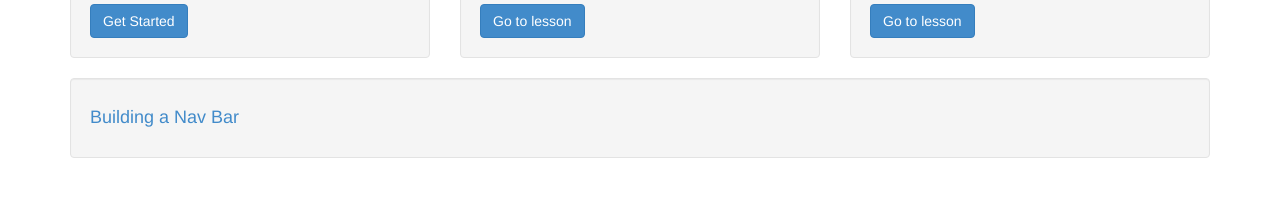
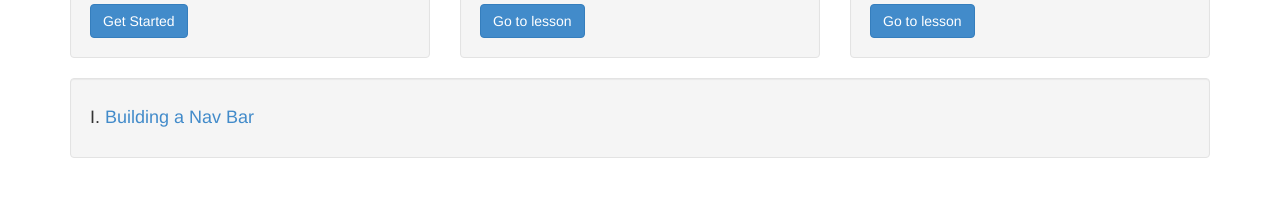
Before and after one commit to robabby/lunch-and-learn, a Jekyll site: the page built from index.html, in a window 1280 px wide. Shown: the part 196-393 px from the top of the page. Built offline with Jekyll 4.4.1, drawn with Linux system fonts in a browser that asks for light colours; Markdown is read by kramdown in place of the engine named in the settings.

```diff
--- a/_includes/footer.html
+++ b/_includes/footer.html
@@ -1,3 +1,3 @@
-	<script src="/js/jquery.js"></script>
-	<script src="/js/bootstrap.min.js"></script>
+	<script src="{{ site.baseurl }}/js/jquery.js"></script>
+	<script src="{{ site.baseurl }}/js/bootstrap.min.js"></script>
 </body>
--- a/_includes/header.html
+++ b/_includes/header.html
@@ -22,21 +22,21 @@
         <span class="icon-bar"></span>
         <span class="icon-bar"></span>
       </button>
-      <a class="navbar-brand" href="/">{{ site.name }}</a>
+      <a class="navbar-brand" href="{{ site.baseurl }}/">{{ site.name }}</a>
     </div>
 
     <!-- Collect the nav links, forms, and other content for toggling -->
     <div class="collapse navbar-collapse navbar-ex1-collapse">
       <ul class="nav navbar-nav navbar-right">
         <li>
-          <a href="index.html">Home</a>
+          <a href="{{ site.baseurl }}/index.html">Home</a>
         </li>
         <li class="dropdown">
           <a href="#" class="dropdown-toggle" data-toggle="dropdown">Lessons <b class="caret"></b></a>
           <ul class="dropdown-menu">
-            <li><a href="{{ site.baseurl }}introduction.html">Introduction</a></li>
-            <li><a href="{{ site.baseurl }}dis-pos.html">Position &amp; Display</a></li>
-            <li><a href="{{ site.baseurl }}clear-float.html">Clear &amp; Float</a></li>
+            <li><a href="{{ site.baseurl }}/introduction.html">Introduction</a></li>
+            <li><a href="{{ site.baseurl }}/dis-pos.html">Display &amp; Position</a></li>
+            <li><a href="{{ site.baseurl }}/clear-float.html">Clear &amp; Float</a></li>
           </ul>
         </li>
         <li class="dropdown">
--- a/index.html
+++ b/index.html
@@ -7,28 +7,28 @@ title: CSS Lunch and Learn
     <div class="well">
       <h4>Introduction</h4>
       <p>Covering the basics of the DOM sturcture, how to navigate an HTML document, and how to attach CSS to elements.  Also covering specificity.</p>
-      <a href="introduction.html" class="btn btn-primary">Get Started</a>
+      <a href="{{ site.baseurl }}introduction.html" class="btn btn-primary">Get Started</a>
     </div>
   </div>
   <div class="col-md-4 col-lg-4">
     <div class="well">
       <h4>Display &amp; Position</h4>
       <p>Learn the differences between each of the most used <em>display</em> options, and how to <em>position</em> them appropriately on a web page.</p>
-      <a href="dis-pos.html" class="btn btn-primary">Go to lesson</a>
+      <a href="{{ site.baseurl }}dis-pos.html" class="btn btn-primary">Go to lesson</a>
     </div>
   </div>
   <div class="col-md-4 col-lg-4">
     <div class="well">
       <h4>Clear &amp; Float</h4>
       <p><em>Clear's</em> &amp; <em>floats</em> are some of the most powerful CSS declarations you can use.  They are also some of the most confusing to use correct.</p>
-      <a href="clear-float.html" class="btn btn-primary">Go to lesson</a>
+      <a href="{{ site.baseurl }}clear-float.html" class="btn btn-primary">Go to lesson</a>
     </div>
   </div>
 </div>
 <div class="row">
   <div class="col-md-12">
     <div class="well">
-      <h4><a href="nav-example.html">Building a Nav Bar</a></h4>
+      <h4>I. <a href="{{ site.baseurl }}nav-example.html">Building a Nav Bar</a></h4>
     </div>
   </div>
 </div>
--- a/introduction.html
+++ b/introduction.html
@@ -74,9 +74,9 @@ title: Introduction to CSS
 
         <strong>The Result:</strong>
 
-    	<iframe src="{{ site.baseurl}}/lessons/intro/default-html.html"></iframe>
+    	<iframe src="{{ site.baseurl }}/lessons/intro/default-html.html"></iframe>
 
-    	<p><a target="_blank" href="{{ site.baseurl}}/lessons/intro/default-html.html" class="pull-right"><strong>View the result</strong>&nbsp;<i class="glyphicon glyphicon-circle-arrow-right"></i></a></p>
+    	<p><a target="_blank" href="{{ site.baseurl }}/lessons/intro/default-html.html" class="pull-right"><strong>View the result</strong>&nbsp;<i class="glyphicon glyphicon-circle-arrow-right"></i></a></p>
 
     	<br />
     	<hr />
```
Also changed, not shown: README.md, 1 other file.
